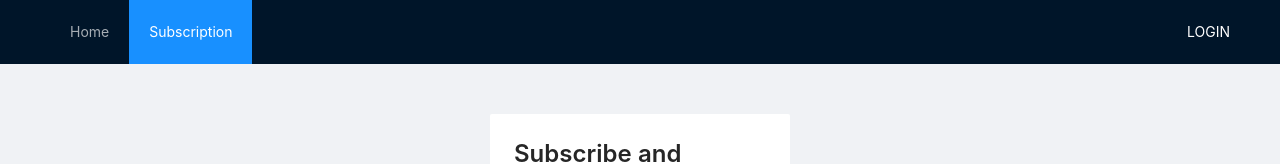
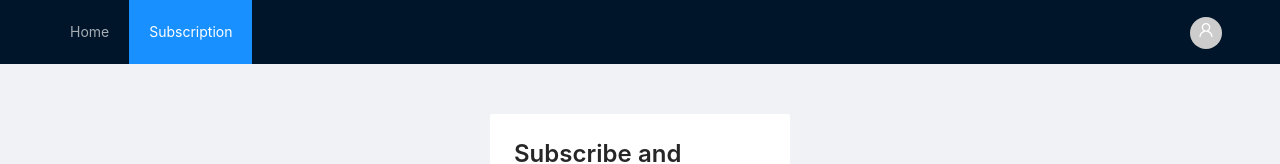
Before and after one commit to mfikria/university-finder, a Next.js app: page /subscription in a window 1280 px wide. Shown: the top 164 px of the page. Built offline with nearby package versions, Linux system fonts and the light colour scheme; no server answers.

Commit message:
fix: adjust login menu

```diff
--- a/components/SiteHeader/index.tsx
+++ b/components/SiteHeader/index.tsx
@@ -55,10 +55,19 @@ const SiteHeader = () => {
     router.push(item.key)
   }
 
-  const menu = (
+  const menu = session ? (
     <Menu>
       <Menu.Item>
         <Link href="/api/auth/signout">Logout</Link>
+      </Menu.Item>
+    </Menu>
+  ) : (
+    <Menu>
+      <Menu.Item>
+        <Link href="/api/auth/signin">LOGIN</Link>
+      </Menu.Item>
+      <Menu.Item>
+        <Link href="/auth/registration">REGISTER</Link>
       </Menu.Item>
     </Menu>
   )
@@ -81,16 +90,14 @@ const SiteHeader = () => {
           </Menu>
         </Col>
         <Col className={styles.accountMenu}>
-          {session ? (
-            <Dropdown overlay={menu}>
-              <span>
-                <Avatar icon={<AiOutlineUser />} />
+          <Dropdown overlay={menu}>
+            <span>
+              <Avatar icon={<AiOutlineUser />} />
+              {session && (
                 <span className={styles.email}>{session?.user?.email}</span>
-              </span>
-            </Dropdown>
-          ) : (
-            <Link href="/api/auth/signin">LOGIN</Link>
-          )}
+              )}
+            </span>
+          </Dropdown>
         </Col>
       </Row>
     </Layout.Header>
```
